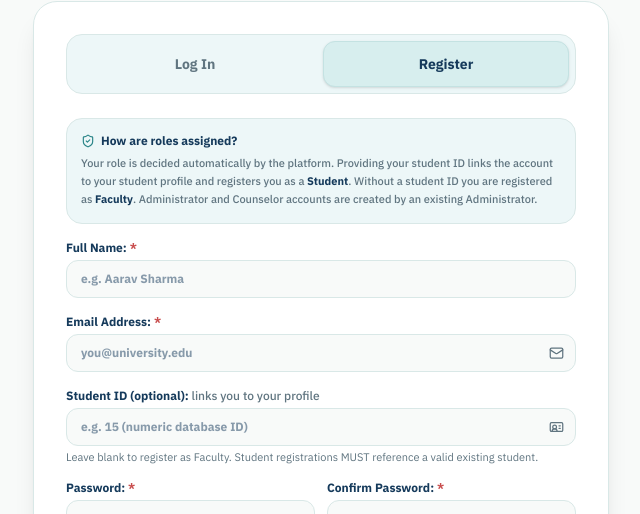
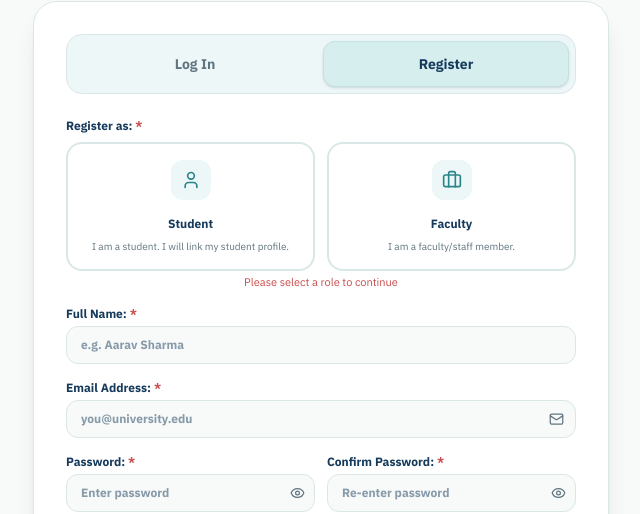
Before and after one commit to pranaypansara/ArambhX, a React (Vite) app in the folder client/: page /login in a window 1280 px wide. Both pictures are taken after a click on the button "Register". Shown: the part 207-721 px from the top of the page, without its empty margins (319-959 px from the left). Built offline with nearby package versions, Linux system fonts and the light colour scheme; no server answers.

Commit message:
feat: add public registration role selection

```diff
--- a/client/src/pages/AuthPage.jsx
+++ b/client/src/pages/AuthPage.jsx
@@ -1,33 +1,38 @@
-import React, { useState, useEffect } from 'react';
-import { useNavigate } from 'react-router-dom';
-import { useAuth } from '@/context/AuthContext';
-import { useToast } from '@/components/ui/Toast';
+import React, { useState, useEffect } from "react";
+import { useNavigate } from "react-router-dom";
+import { useAuth } from "@/context/AuthContext";
+import { useToast } from "@/components/ui/Toast";
 import {
   UserCheck,
-  GraduationCap,
   Eye,
   EyeOff,
   Lock,
-  ShieldCheck,
   Check,
   AlertCircle,
-  X,
-  KeyRound,
   Mail,
   IdCard,
-  Users,
   ArrowRight,
-} from 'lucide-react';
+  User,
+  Briefcase,
+} from "lucide-react";
 
-const ROLES_PREVIEW = [
-  { role: 'ADMIN', label: 'Administrator' },
-  { role: 'FACULTY', label: 'Faculty' },
-  { role: 'COUNSELOR', label: 'Counselor' },
-  { role: 'STUDENT', label: 'Student' },
+const PUBLIC_ROLES = [
+  {
+    role: "STUDENT",
+    label: "Student",
+    icon: User,
+    description: "I am a student. I will link my student profile.",
+  },
+  {
+    role: "FACULTY",
+    label: "Faculty",
+    icon: Briefcase,
+    description: "I am a faculty/staff member.",
+  },
 ];
 
 function destinationForRole(role) {
-  return role === 'STUDENT' ? '/student-view' : '/';
+  return role === "STUDENT" ? "/student-view" : "/";
 }
 
 export default function AuthPage() {
@@ -35,28 +40,35 @@ export default function AuthPage() {
   const { login, register, isAuthenticated, initializing, role } = useAuth();
   const toast = useToast();
 
-  const [activeTab, setActiveTab] = useState('login'); // 'login' | 'register'
+  const [activeTab, setActiveTab] = useState("login"); // 'login' | 'register'
   const [submitting, setSubmitting] = useState(false);
 
   // Log In Form State
-  const [loginEmail, setLoginEmail] = useState('');
-  const [loginPassword, setLoginPassword] = useState('');
+  const [loginEmail, setLoginEmail] = useState("");
+  const [loginPassword, setLoginPassword] = useState("");
   const [showLoginPassword, setShowLoginPassword] = useState(false);
 
   // Register Form State
-  const [regName, setRegName] = useState('');
-  const [regEmail, setRegEmail] = useState('');
-  const [regStudentId, setRegStudentId] = useState('');
-  const [regPassword, setRegPassword] = useState('');
-  const [regConfirmPassword, setRegConfirmPassword] = useState('');
+  const [regName, setRegName] = useState("");
+  const [regEmail, setRegEmail] = useState("");
+  const [regRole, setRegRole] = useState(""); // 'STUDENT' | 'FACULTY'
+  const [regStudentId, setRegStudentId] = useState("");
+  const [regPassword, setRegPassword] = useState("");
+  const [regConfirmPassword, setRegConfirmPassword] = useState("");
   const [showRegPassword, setShowRegPassword] = useState(false);
 
   const isMinLength = regPassword.length >= 8;
   const hasUppercase = /[A-Z]/.test(regPassword);
   const hasNumber = /[0-9]/.test(regPassword);
-  const hasSpecialChar = /[!@#$%^&*()_+\-=\[\]{};':"\\|,.<>\/?]/.test(regPassword);
-  const isPasswordValid = isMinLength && hasUppercase && hasNumber && hasSpecialChar;
-  const isConfirmMatch = regPassword.length > 0 && regConfirmPassword.length > 0 && regPassword === regConfirmPassword;
+  const hasSpecialChar = /[!@#$%^&*()_+\-=\[\]{};':"\\|,.<>\/?]/.test(
+    regPassword,
+  );
+  const isPasswordValid =
+    isMinLength && hasUppercase && hasNumber && hasSpecialChar;
+  const isConfirmMatch =
+    regPassword.length > 0 &&
+    regConfirmPassword.length > 0 &&
+    regPassword === regConfirmPassword;
 
   useEffect(() => {
     if (!initializing && isAuthenticated) {
@@ -70,10 +82,13 @@ export default function AuthPage() {
     setSubmitting(true);
     try {
       const user = await login(loginEmail.trim(), loginPassword);
-      toast.show(`Welcome back, ${user.name}!`, 'success');
+      toast.show(`Welcome back, ${user.name}!`, "success");
       navigate(destinationForRole(user.role), { replace: true });
     } catch (err) {
-      toast.show(err.message || 'Unable to log in. Please check your credentials.', 'error');
+      toast.show(
+        err.message || "Unable to log in. Please check your credentials.",
+        "error",
+      );
     } finally {
       setSubmitting(false);
     }
@@ -83,19 +98,36 @@ export default function AuthPage() {
     e.preventDefault();
     setSubmitting(true);
     try {
-      const created = await register({
+      if (!regRole) {
+        throw new Error("Please select a role (Student or Faculty)");
+      }
+
+      const payload = {
         name: regName.trim(),
         email: regEmail.trim(),
         password: regPassword,
-        studentId: regStudentId.trim() ? Number(regStudentId.trim()) : null,
-      });
-      toast.show(`Account created for ${created.name}. Please sign in to continue.`, 'success');
-      setActiveTab('login');
+      };
+
+      if (regRole === "STUDENT") {
+        if (!regStudentId.trim()) {
+          throw new Error("Student ID is required for Student registration");
+        }
+        payload.studentId = Number(regStudentId.trim());
+      }
+
+      const created = await register(payload);
+      toast.show(
+        `Account created for ${created.name}. Please sign in to continue.`,
+        "success",
+      );
+      setActiveTab("login");
       setLoginEmail(regEmail.trim());
-      setRegPassword('');
-      setRegConfirmPassword('');
+      setRegPassword("");
+      setRegConfirmPassword("");
+      setRegStudentId("");
+      setRegRole("");
     } catch (err) {
-      toast.show(err.message || 'Unable to create your account.', 'error');
+      toast.show(err.message || "Unable to create your account.", "error");
     } finally {
       setSubmitting(false);
     }
@@ -104,18 +136,24 @@ export default function AuthPage() {
   const inputClass = (valid) =>
     `w-full bg-[#F8FAF9] border text-[#153A5B] rounded-xl px-3.5 py-2.5 font-bold focus:outline-none focus:ring-2 ${
       valid === false
-        ? 'border-[#C84C4C] focus:ring-[#C84C4C]'
-        : 'border-[#D9E8E7] focus:ring-[#2A8588]'
+        ? "border-[#C84C4C] focus:ring-[#C84C4C]"
+        : "border-[#D9E8E7] focus:ring-[#2A8588]"
     }`;
 
   return (
     <div className="min-h-screen bg-[#F8FAF9] flex flex-col justify-center py-10 px-4 sm:px-6 lg:px-8 text-[#153A5B]">
       <div className="sm:mx-auto sm:w-full sm:max-w-md text-center space-y-2 mb-6">
         <div className="inline-flex items-center justify-center mb-1">
-          <img src="/academic-logo.png" alt="Academic Logo" className="w-20 h-20 object-contain drop-shadow-md" />
+          <img
+            src="/academic-logo.png"
+            alt="Academic Logo"
+            className="w-20 h-20 object-contain drop-shadow-md"
+          />
         </div>
         <div>
-          <h1 className="text-3xl sm:text-4xl font-black text-[#153A5B] tracking-tight">ArambhX</h1>
+          <h1 className="text-3xl sm:text-4xl font-black text-[#153A5B] tracking-tight">
+            ArambhX
+          </h1>
           <p className="text-xs font-mono font-bold text-[#2A8588] tracking-wider uppercase mt-0.5">
             Student Dropout & Intervention System
           </p>
@@ -127,30 +165,33 @@ export default function AuthPage() {
           <div className="bg-[#EDF7F8] p-1.5 rounded-2xl border border-[#D9E8E7] flex items-center gap-1.5">
             <button
               type="button"
-              onClick={() => setActiveTab('login')}
+              onClick={() => setActiveTab("login")}
               className={`flex-1 py-3 rounded-xl text-xs sm:text-sm font-extrabold transition-all text-center ${
-                activeTab === 'login'
-                  ? 'bg-[#D7EEEE] text-[#153A5B] shadow-sm border border-[#C4E2E2]'
-                  : 'text-[#607580] hover:text-[#153A5B]'
+                activeTab === "login"
+                  ? "bg-[#D7EEEE] text-[#153A5B] shadow-sm border border-[#C4E2E2]"
+                  : "text-[#607580] hover:text-[#153A5B]"
               }`}
             >
               Log In
             </button>
             <button
               type="button"
-              onClick={() => setActiveTab('register')}
+              onClick={() => setActiveTab("register")}
               className={`flex-1 py-3 rounded-xl text-xs sm:text-sm font-extrabold transition-all text-center ${
-                activeTab === 'register'
-                  ? 'bg-[#D7EEEE] text-[#153A5B] shadow-sm border border-[#C4E2E2]'
-                  : 'text-[#607580] hover:text-[#153A5B]'
+                activeTab === "register"
+                  ? "bg-[#D7EEEE] text-[#153A5B] shadow-sm border border-[#C4E2E2]"
+                  : "text-[#607580] hover:text-[#153A5B]"
               }`}
             >
               Register
             </button>
           </div>
 
-          {activeTab === 'login' && (
-            <form onSubmit={handleLoginSubmit} className="space-y-5 text-xs text-[#153A5B]">
+          {activeTab === "login" && (
+            <form
+              onSubmit={handleLoginSubmit}
+              className="space-y-5 text-xs text-[#153A5B]"
+            >
               <div>
                 <label className="block text-[#153A5B] font-bold mb-1.5">
                   Email Address: <span className="text-[#C84C4C]">*</span>
@@ -171,7 +212,7 @@ export default function AuthPage() {
                 </label>
                 <div className="relative">
                   <input
-                    type={showLoginPassword ? 'text' : 'password'}
+                    type={showLoginPassword ? "text" : "password"}
                     required
                     value={loginPassword}
                     onChange={(e) => setLoginPassword(e.target.value)}
@@ -183,7 +224,11 @@ export default function AuthPage() {
                     onClick={() => setShowLoginPassword(!showLoginPassword)}
                     className="absolute right-3 top-1/2 -translate-y-1/2 text-[#607580] hover:text-[#153A5B]"
                   >
-                    {showLoginPassword ? <EyeOff size={16} /> : <Eye size={16} />}
+                    {showLoginPassword ? (
+                      <EyeOff size={16} />
+                    ) : (
+                      <Eye size={16} />
+                    )}
                   </button>
                 </div>
               </div>
@@ -193,19 +238,19 @@ export default function AuthPage() {
                 disabled={submitting}
                 className={`w-full py-3.5 rounded-xl text-white font-extrabold text-xs sm:text-sm shadow-lg transition flex items-center justify-center gap-2 ${
                   submitting
-                    ? 'bg-[#607580]/50 cursor-wait'
-                    : 'bg-[#2A8588] hover:bg-[#216B6D] shadow-[#2A8588]/20'
+                    ? "bg-[#607580]/50 cursor-wait"
+                    : "bg-[#2A8588] hover:bg-[#216B6D] shadow-[#2A8588]/20"
                 }`}
               >
                 <Lock size={16} />
-                <span>{submitting ? 'Signing in…' : 'Log In'}</span>
+                <span>{submitting ? "Signing in…" : "Log In"}</span>
               </button>
 
               <p className="text-center text-[11px] text-[#607580] font-medium">
-                New here?{' '}
+                New here?{" "}
                 <button
                   type="button"
-                  onClick={() => setActiveTab('register')}
+                  onClick={() => setActiveTab("register")}
                   className="font-extrabold text-[#2A8588] hover:underline inline-flex items-center gap-1"
                 >
                   Register an account <ArrowRight size={12} />
@@ -214,20 +259,44 @@ export default function AuthPage() {
             </form>
           )}
 
-          {activeTab === 'register' && (
-            <form onSubmit={handleRegisterSubmit} className="space-y-4 text-xs text-[#153A5B]">
-              <div className="bg-[#EDF7F8] border border-[#D9E8E7] rounded-2xl p-3.5 space-y-1.5">
-                <div className="flex items-center gap-1.5 font-extrabold text-[#153A5B]">
-                  <ShieldCheck size={14} className="text-[#2A8588]" />
-                  <span>How are roles assigned?</span>
+          {activeTab === "register" && (
+            <form
+              onSubmit={handleRegisterSubmit}
+              className="space-y-4 text-xs text-[#153A5B]"
+            >
+              <div>
+                <label className="block text-[#153A5B] font-bold mb-2">
+                  Register as: <span className="text-[#C84C4C]">*</span>
+                </label>
+                <div className="grid grid-cols-2 gap-3">
+                  {PUBLIC_ROLES.map((r) => (
+                    <button
+                      type="button"
+                      key={r.role}
+                      onClick={() => setRegRole(r.role)}
+                      className={`relative flex flex-col items-center justify-center gap-2 p-4 rounded-2xl border-2 transition-all text-center ${
+                        regRole === r.role
+                          ? "bg-[#D7EEEE] border-[#2A8588] shadow-sm"
+                          : "bg-white border-[#D9E8E7] hover:border-[#2A8588]"
+                      }`}
+                    >
+                      <div className="flex items-center justify-center w-10 h-10 rounded-xl bg-[#EDF7F8] text-[#2A8588] mb-2">
+                        <r.icon size={20} className="text-[#2A8588]" />
                       </div>
-                <p className="text-[11px] text-[#607580] font-medium leading-relaxed">
-                  Your role is decided automatically by the platform.
-                  Providing your student ID links the account to your student profile and registers you as a{' '}
-                  <span className="font-bold text-[#153A5B]">Student</span>. Without a student ID you are registered as{' '}
-                  <span className="font-bold text-[#153A5B]">Faculty</span>. Administrator and Counselor accounts are
-                  created by an existing Administrator.
+                      <span className="font-extrabold text-[#153A5B]">
+                        {r.label}
+                      </span>
+                      <p className="text-[10px] text-[#607580] text-center">
+                        {r.description}
                       </p>
+                    </button>
+                  ))}
+                </div>
+                {!regRole && (
+                  <p className="text-[11px] text-[#C84C4C] text-center mt-1">
+                    Please select a role to continue
+                  </p>
+                )}
               </div>
 
               <div>
@@ -257,29 +326,39 @@ export default function AuthPage() {
                     placeholder="you@university.edu"
                     className={`${inputClass()} pr-9`}
                   />
-                  <Mail size={15} className="absolute right-3 top-1/2 -translate-y-1/2 text-[#607580]" />
+                  <Mail
+                    size={15}
+                    className="absolute right-3 top-1/2 -translate-y-1/2 text-[#607580]"
+                  />
                 </div>
               </div>
 
+              {regRole === "STUDENT" && (
                 <div>
                   <label className="block text-[#153A5B] font-bold mb-1">
-                  Student ID (optional): <span className="text-[#607580] font-medium">links you to your profile</span>
+                    Student ID: <span className="text-[#C84C4C]">*</span>
                   </label>
                   <div className="relative">
                     <input
                       type="number"
                       min="1"
+                      required
                       value={regStudentId}
                       onChange={(e) => setRegStudentId(e.target.value)}
                       placeholder="e.g. 15 (numeric database ID)"
                       className={`${inputClass()} pr-9`}
                     />
-                  <IdCard size={15} className="absolute right-3 top-1/2 -translate-y-1/2 text-[#607580]" />
+                    <IdCard
+                      size={15}
+                      className="absolute right-3 top-1/2 -translate-y-1/2 text-[#607580]"
+                    />
                   </div>
-                <p className="mt-1 text-[11px] text-[#607580]">
-                  Leave blank to register as Faculty. Student registrations MUST reference a valid existing student.
+                  <p className="mt-1 text-[11px] text-[#C84C4C]">
+                    Student ID is required for Student registration. It must
+                    reference a valid existing student.
                   </p>
                 </div>
+              )}
 
               <div className="grid grid-cols-1 sm:grid-cols-2 gap-3">
                 <div>
@@ -288,7 +367,7 @@ export default function AuthPage() {
                   </label>
                   <div className="relative">
                     <input
-                      type={showRegPassword ? 'text' : 'password'}
+                      type={showRegPassword ? "text" : "password"}
                       required
                       value={regPassword}
                       onChange={(e) => setRegPassword(e.target.value)}
@@ -300,7 +379,11 @@ export default function AuthPage() {
                       onClick={() => setShowRegPassword(!showRegPassword)}
                       className="absolute right-2.5 top-1/2 -translate-y-1/2 text-[#607580] hover:text-[#153A5B]"
                     >
-                      {showRegPassword ? <EyeOff size={15} /> : <Eye size={15} />}
+                      {showRegPassword ? (
+                        <EyeOff size={15} />
+                      ) : (
+                        <Eye size={15} />
+                      )}
                     </button>
                   </div>
                 </div>
@@ -311,7 +394,7 @@ export default function AuthPage() {
                   </label>
                   <div className="relative">
                     <input
-                      type={showRegPassword ? 'text' : 'password'}
+                      type={showRegPassword ? "text" : "password"}
                       required
                       value={regConfirmPassword}
                       onChange={(e) => setRegConfirmPassword(e.target.value)}
@@ -323,20 +406,31 @@ export default function AuthPage() {
                       onClick={() => setShowRegPassword(!showRegPassword)}
                       className="absolute right-2.5 top-1/2 -translate-y-1/2 text-[#607580] hover:text-[#153A5B]"
                     >
-                      {showRegPassword ? <EyeOff size={15} /> : <Eye size={15} />}
+                      {showRegPassword ? (
+                        <EyeOff size={15} />
+                      ) : (
+                        <Eye size={15} />
+                      )}
                     </button>
                   </div>
                   {regConfirmPassword.length > 0 && (
                     <div className="mt-1 flex items-center gap-1 text-[11px] font-bold">
                       {isConfirmMatch ? (
                         <>
-                          <Check size={12} className="text-[#3A8F6A] stroke-[3]" />
-                          <span className="text-[#3A8F6A]">Passwords match</span>
+                          <Check
+                            size={12}
+                            className="text-[#3A8F6A] stroke-[3]"
+                          />
+                          <span className="text-[#3A8F6A]">
+                            Passwords match
+                          </span>
                         </>
                       ) : (
                         <>
                           <AlertCircle size={12} className="text-[#C84C4C]" />
-                          <span className="text-[#C84C4C]">Passwords do not match</span>
+                          <span className="text-[#C84C4C]">
+                            Passwords do not match
+                          </span>
                         </>
                       )}
                     </div>
@@ -345,12 +439,20 @@ export default function AuthPage() {
               </div>
 
               <div className="bg-[#EDF7F8] border border-[#D9E8E7] p-3.5 rounded-2xl space-y-2">
-                <span className="text-xs font-extrabold text-[#153A5B] block">Password must contain:</span>
+                <span className="text-xs font-extrabold text-[#153A5B] block">
+                  Password must contain:
+                </span>
                 <div className="grid grid-cols-1 sm:grid-cols-2 gap-2 text-xs">
                   <Requirement ok={isMinLength} text="At least 8 characters" />
-                  <Requirement ok={hasUppercase} text="At least 1 uppercase letter (A–Z)" />
+                  <Requirement
+                    ok={hasUppercase}
+                    text="At least 1 uppercase letter (A–Z)"
+                  />
                   <Requirement ok={hasNumber} text="At least 1 number (0–9)" />
-                  <Requirement ok={hasSpecialChar} text="At least 1 special character (e.g. @, #, $, !)" />
+                  <Requirement
+                    ok={hasSpecialChar}
+                    text="At least 1 special character (e.g. @, #, $, !)"
+                  />
                 </div>
               </div>
 
@@ -359,27 +461,17 @@ export default function AuthPage() {
                 disabled={submitting || !isPasswordValid || !isConfirmMatch}
                 className={`w-full py-3.5 rounded-xl text-white font-extrabold text-xs sm:text-sm shadow-lg transition flex items-center justify-center gap-2 ${
                   submitting || !isPasswordValid || !isConfirmMatch
-                    ? 'bg-[#607580]/40 cursor-not-allowed'
-                    : 'bg-[#2A8588] hover:bg-[#216B6D] shadow-[#2A8588]/20'
+                    ? "bg-[#607580]/40 cursor-not-allowed"
+                    : "bg-[#2A8588] hover:bg-[#216B6D] shadow-[#2A8588]/20"
                 }`}
               >
                 <UserCheck size={16} />
-                <span>{submitting ? 'Creating account…' : 'Create Account'}</span>
+                <span>
+                  {submitting ? "Creating account…" : "Create Account"}
+                </span>
               </button>
             </form>
           )}
-
-          <div className="flex flex-wrap justify-center gap-2 pt-1">
-            {ROLES_PREVIEW.map((r) => (
-              <span
-                key={r.role}
-                className="inline-flex items-center gap-1 px-2.5 py-1 rounded-full bg-[#EDF7F8] border border-[#D9E8E7] text-[10px] font-bold text-[#607580]"
-              >
-                <GraduationCap size={11} className="text-[#2A8588]" />
-                {r.label}
-              </span>
-            ))}
-          </div>
         </div>
       </div>
     </div>
@@ -388,7 +480,9 @@ export default function AuthPage() {
 
 function Requirement({ ok, text }) {
   return (
-    <div className={`flex items-center gap-1.5 font-medium transition-colors ${ok ? 'text-[#3A8F6A] font-bold' : 'text-[#607580]'}`}>
+    <div
+      className={`flex items-center gap-1.5 font-medium transition-colors ${ok ? "text-[#3A8F6A] font-bold" : "text-[#607580]"}`}
+    >
       {ok ? (
         <Check size={14} className="text-[#3A8F6A] shrink-0 stroke-[3]" />
       ) : (
@@ -399,9 +493,15 @@ function Requirement({ ok, text }) {
   );
 }
 
-function CircleDot({ size = 10, className = '' }) {
+function CircleDot({ size = 10, className = "" }) {
   return (
-    <svg width={size} height={size} viewBox="0 0 10 10" fill="none" className={className}>
+    <svg
+      width={size}
+      height={size}
+      viewBox="0 0 10 10"
+      fill="none"
+      className={className}
+    >
       <circle cx="5" cy="5" r="4" stroke="currentColor" strokeWidth="1.5" />
     </svg>
   );
--- a/client/src/pages/Reports.jsx
+++ b/client/src/pages/Reports.jsx
@@ -1,4 +1,4 @@
-import { useMemo, useState } from 'react';
+import { useEffect, useMemo, useState } from 'react';
 import { useNavigate } from 'react-router-dom';
 import { BarChart, Bar, XAxis, YAxis, Tooltip, ResponsiveContainer, CartesianGrid, PieChart, Cell } from 'recharts';
 import { Download, ArrowRight } from 'lucide-react';
```
Also changed, not shown: 2 other files (tests, documents, lock files or other folders). Lines whose indentation alone changed are shown as unchanged.
